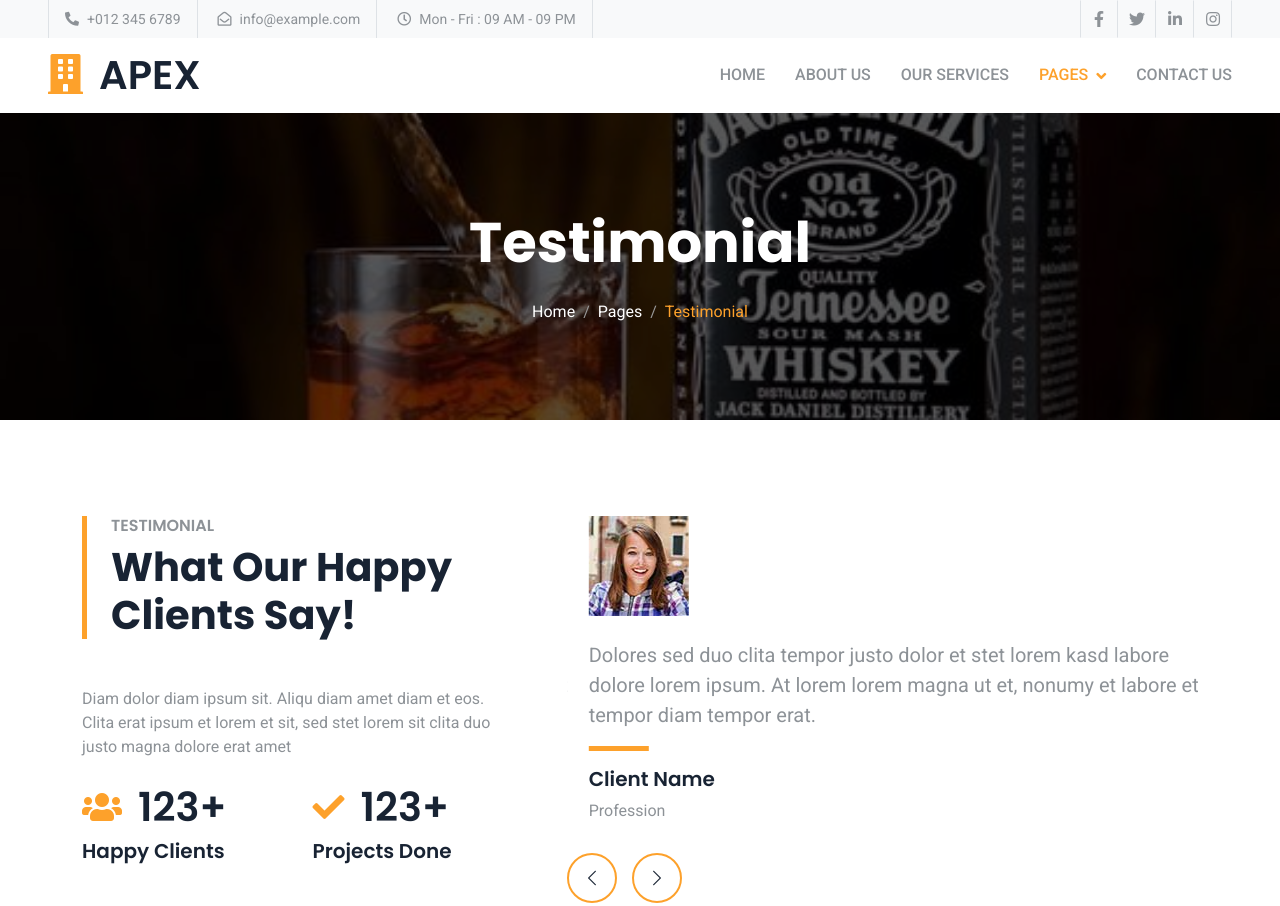
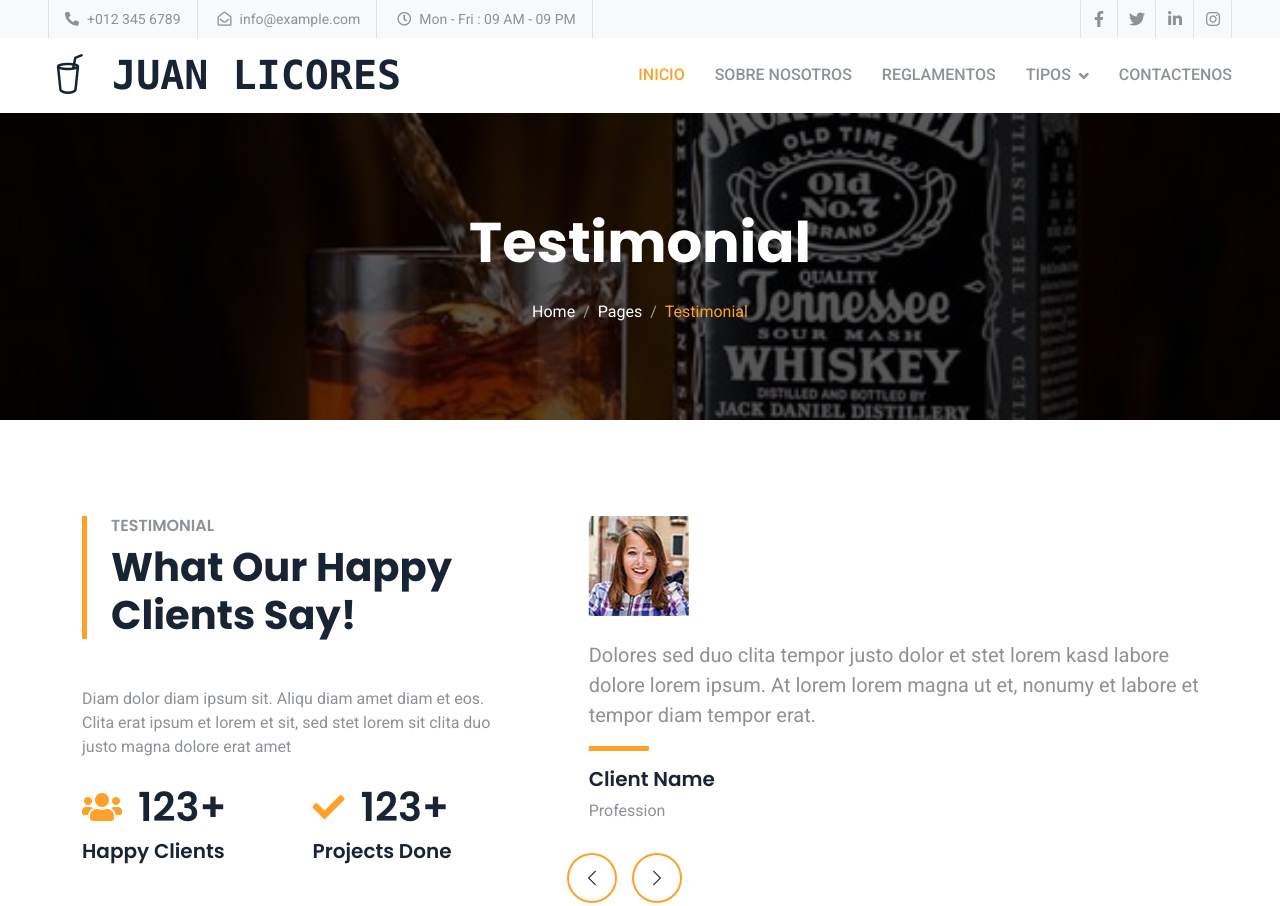
Before and after one commit to JuanPablo-A/PaginaWeb-TecnicasDeProgramacion, a plain HTML site: page testimonial.html in a window 1280 px wide. Shown: the top 906 px of the page. Drawn offline with nearby package versions, Linux system fonts and the light colour scheme.

Commit message:
Cambios encabezado

```diff
--- a/testimonial.html
+++ b/testimonial.html
@@ -93,8 +93,8 @@
       class="navbar navbar-expand-lg bg-white navbar-light sticky-top px-4 px-lg-5 py-lg-0"
     >
       <a href="index.html" class="navbar-brand d-flex align-items-center">
-        <h1 class="m-0">
-          <i class="fa fa-building text-primary me-3"></i>APEX
+        <h1 class="m-0 bi-cup-straw font-monospace text-black-60">
+          JUAN LICORES
         </h1>
       </a>
       <button
@@ -107,27 +107,23 @@
       </button>
       <div class="collapse navbar-collapse" id="navbarCollapse">
         <div class="navbar-nav ms-auto py-3 py-lg-0">
-          <a href="index.html" class="nav-item nav-link">Home</a>
-          <a href="about.html" class="nav-item nav-link">About Us</a>
-          <a href="service.html" class="nav-item nav-link">Our Services</a>
+          <a href="index.html" class="nav-item nav-link active">Inicio</a>
+          <a href="about.html" class="nav-item nav-link">Sobre nosotros</a>
+          <a href="service.html" class="nav-item nav-link">Reglamentos</a>
           <div class="nav-item dropdown">
             <a
               href="#"
-              class="nav-link dropdown-toggle active"
+              class="nav-link dropdown-toggle"
               data-bs-toggle="dropdown"
-              >Pages</a
+              >Tipos</a
             >
             <div class="dropdown-menu bg-light m-0">
-              <a href="feature.html" class="dropdown-item">Features</a>
-              <a href="appointment.html" class="dropdown-item">Appointment</a>
-              <a href="team.html" class="dropdown-item">Our Team</a>
-              <a href="testimonial.html" class="dropdown-item active"
-                >Testimonial</a
-              >
-              <a href="404.html" class="dropdown-item">404 Page</a>
+              <a href="feature.html" class="dropdown-item">Cervezas</a>
+              <a href="appointment.html" class="dropdown-item">Licores</a>
+              <a href="team.html" class="dropdown-item">Cocteles</a>
             </div>
           </div>
-          <a href="contact.html" class="nav-item nav-link">Contact Us</a>
+          <a href="contact.html" class="nav-item nav-link">Contactenos</a>
         </div>
       </div>
     </nav>
```
Also changed, not shown: 404.html (+11 -13 lines), about.html (+12 -13 lines), appointment.html (+25 -31 lines), contact.html (+7 -10 lines), feature.html (+23 -26 lines), index.html (+56 -75 lines), service.html (+15 -27 lines), team.html (+11 -9 lines).
